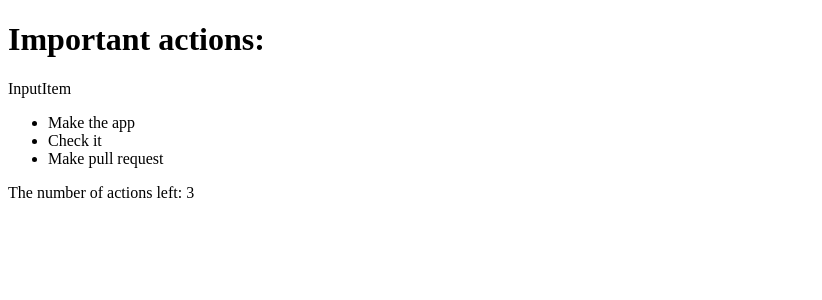
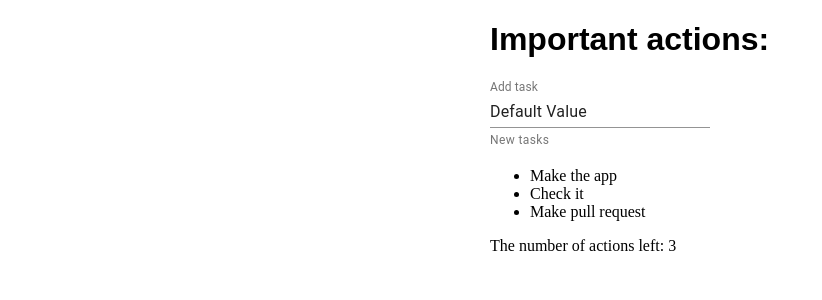
Before and after one commit to WebHeroSchool/TodoLachinov, a React (Create React App) app: page / in a window 1280 px wide. Shown: the top 300 px of the page, without its empty margins (0-822 px from the left). Built offline with nearby package versions, Linux system fonts and the light colour scheme.

Commit message:
UI change

```diff
--- a/package.json
+++ b/package.json
@@ -34,5 +34,9 @@
       "last 1 firefox version",
       "last 1 safari version"
     ]
+  },
+  "devDependencies": {
+    "@material-ui/core": "^4.12.1",
+    "classnames": "^2.3.1"
   }
 }
--- a/src/components/App/App.js
+++ b/src/components/App/App.js
@@ -2,8 +2,8 @@ import React from 'react';
 import ItemList from '../ItemList/ItemList';
 import InputItem from '../InputItem/InputItem';
 import Footer from '../Footer/Footer';
+import styles from './App.module.css';
 
-const todoItem = 'Make the App';
 const counter = 3;
 
 const App = () => {
@@ -19,10 +19,10 @@ const App = () => {
     }
   ];
 
-  return (<div>
-    <h1>Important actions:</h1>
+  return (<div className = {styles.wrap}>
+    <h1 className = {styles.title} >Important actions:</h1>
     <InputItem />
-    <ItemList items = {items}/>
+    <ItemList items = {items} />
     <Footer counter = {counter} />
   </div>);
 }
--- /dev/null
+++ b/src/components/App/App.module.css
@@ -0,0 +1,8 @@
+.wrap {
+    margin: auto;
+    width: 300px;
+}
+
+.title {
+    font-family: Arial;
+}
--- a/src/components/InputItem/InputItem.js
+++ b/src/components/InputItem/InputItem.js
@@ -1,5 +1,13 @@
 import React from 'react';
+import TextField from '@material-ui/core/TextField';
 
-const InputItem = () => (<div>InputItem</div>);
+const InputItem = () => (<div>
+    <TextField
+        id="standard-helperText"
+        label="Add task"
+        defaultValue="Default Value"
+        helperText="New tasks"
+    />
+</div>);
 
 export default InputItem;
```
Also changed, not shown: src/components/Item/Item.module.css (added, +7 -0 lines), 1 other file (tests, documents, lock files or other folders).
